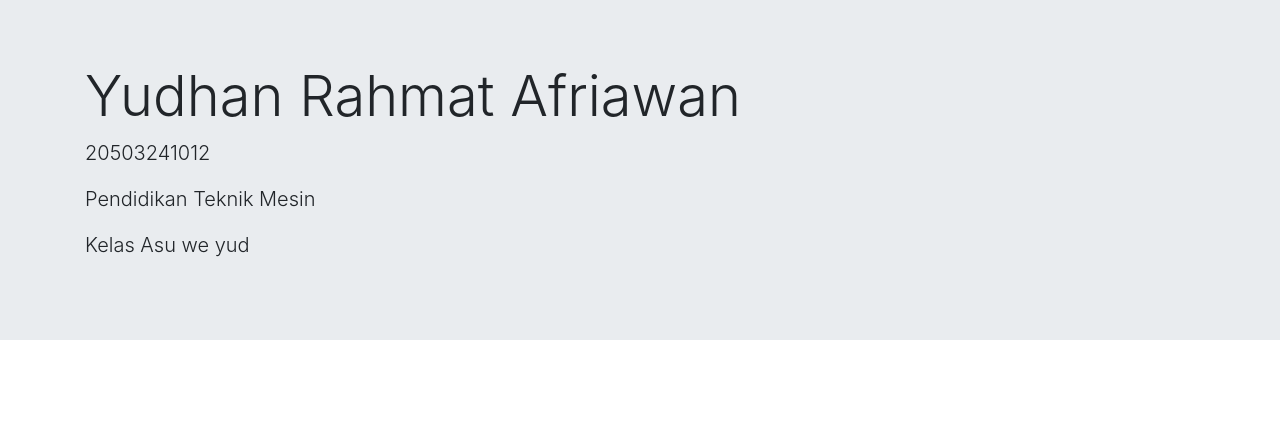
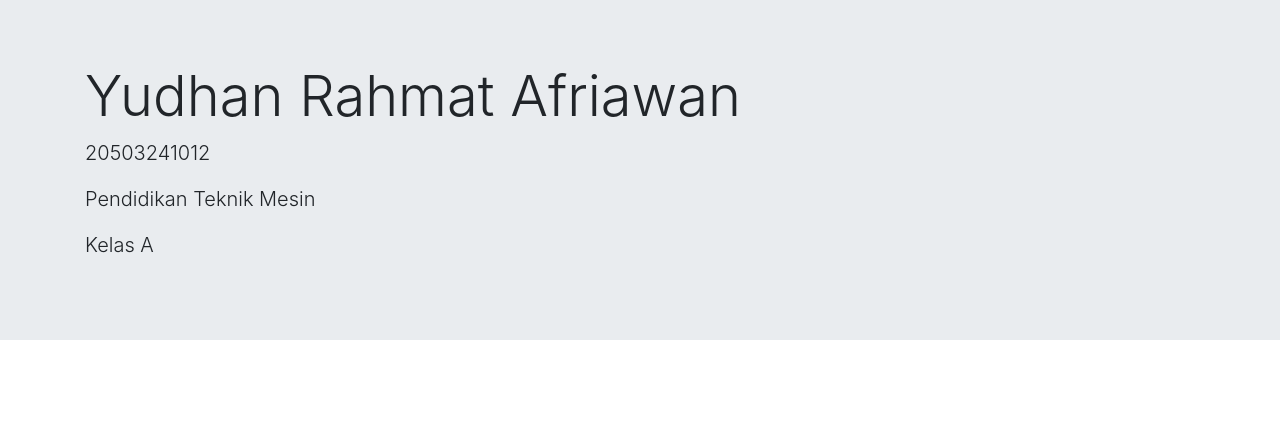
Before and after one commit to widyaluhur/pelatihan_web, a CodeIgniter app: page /database/ in a window 1280 px wide. Shown: the part 57-484 px from the top of the page. Run offline with CodeIgniter, Linux system fonts and the light colour scheme; some libraries are stand-ins or nearby versions.

Commit message:
six-commit

```diff
--- a/application/views/home/index.php
+++ b/application/views/home/index.php
@@ -3,6 +3,6 @@
         <h1 class="display-4"><?= $nama; ?></h1>
         <p class="lead">20503241012</p>
         <p class="lead">Pendidikan Teknik Mesin</p>
-        <p class="lead">Kelas Asu we yud</p>
+        <p class="lead">Kelas A</p>
     </div>
 </div>
```
